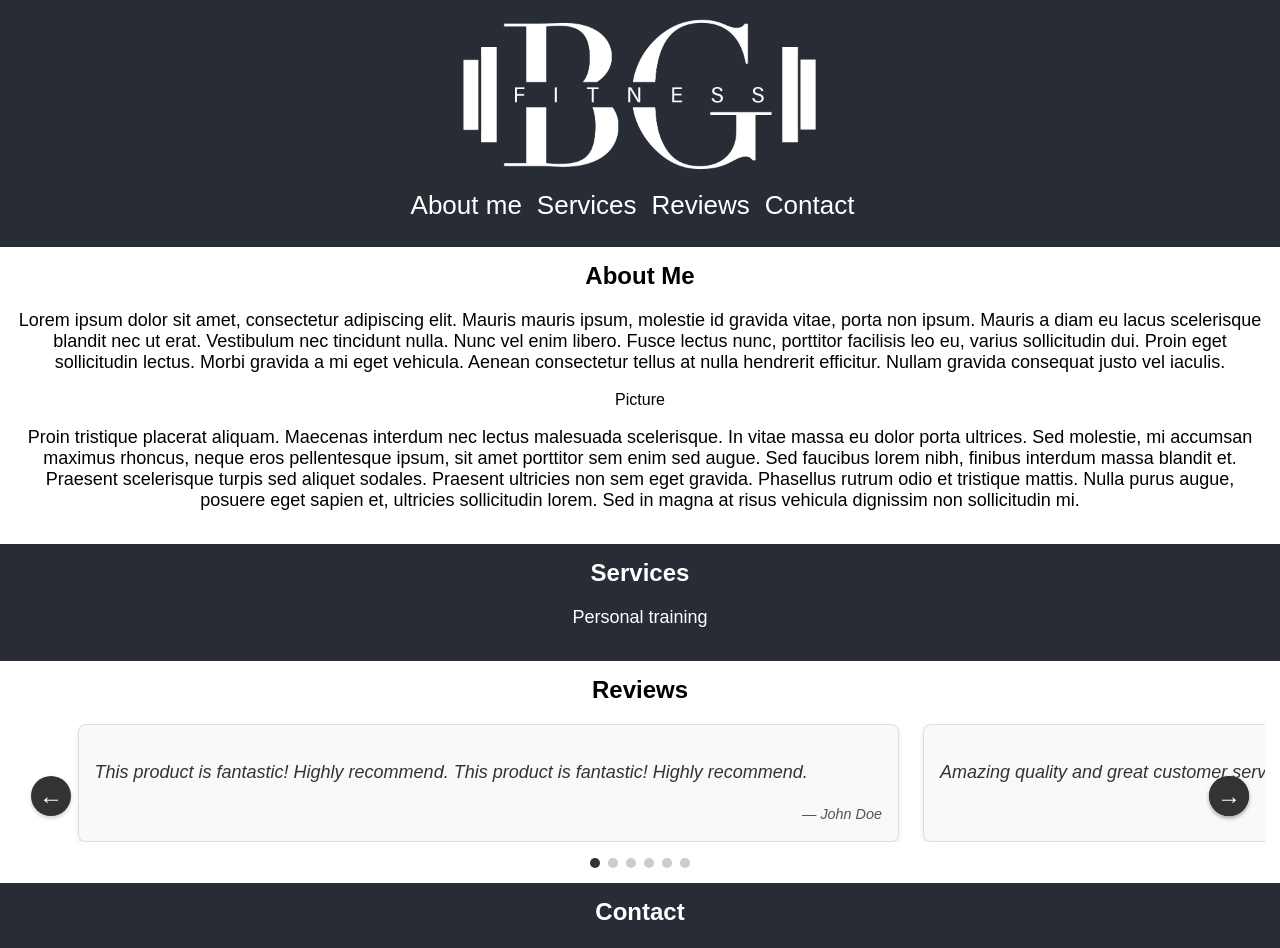
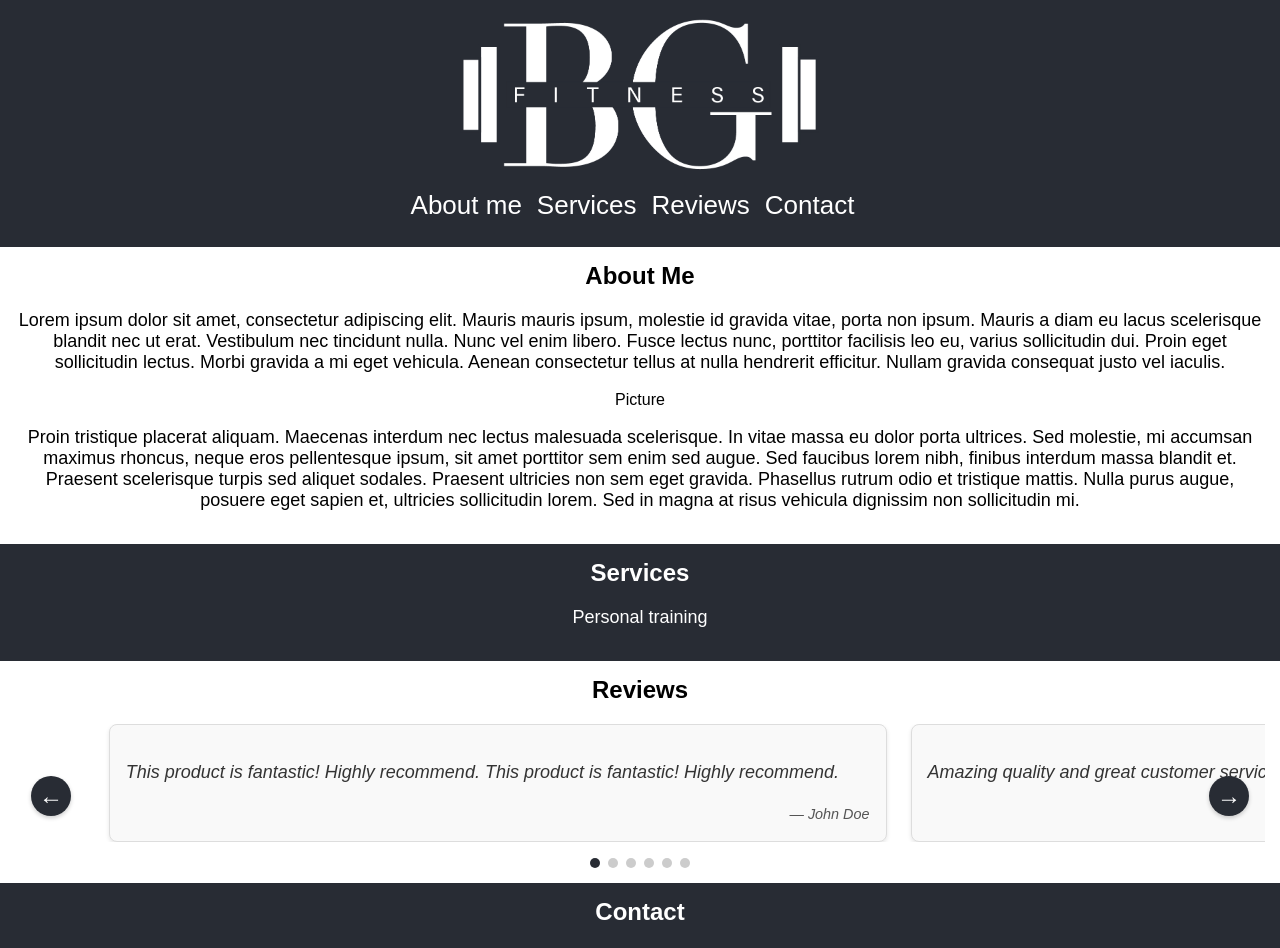
Before and after one commit to Ryan-53/bgfitness, a React (Create React App) app: page / in a window 1280 px wide. Shown: the top 948 px of the page. Built offline with nearby package versions, Linux system fonts and the light colour scheme.

Commit message:
Attempting to fix carousel

```diff
--- a/src/reviews.css
+++ b/src/reviews.css
@@ -13,8 +13,11 @@
   scroll-snap-type: x mandatory;
   gap: 1.5rem;
   scroll-snap-align: start;
-  padding-left: 5%;
-  padding-right: 5%;
+  position: relative;
+
+  /* Add padding to ensure the first and last boxes are fully visible */
+  padding-left: calc((100% - 85%) / 2); /* Half of the non-occupied space */
+  padding-right: calc((100% - 85%) / 2);
 
   /* Hide the horizontal scrollbar */
   scrollbar-width: none; /* Firefox */
@@ -27,7 +30,6 @@
 .review-box {
   flex: 0 0 70%;
   max-width: 70%;
-  width: 70%;
   scroll-snap-align: center;
   background: #f9f9f9;
   border: 1px solid #ddd;
@@ -77,7 +79,7 @@ footer {
 }
 
 .dot.active {
-  background: #333;
+  background: #282c34;
 }
 
 /* Arrow button styles */
@@ -89,7 +91,7 @@ footer {
   height: 40px;
   border: none;
   border-radius: 50%;
-  background-color: #333; /* Dark background */
+  background-color: #282c34; /* Dark background */
   color: white;
   font-size: 1.5rem;
   cursor: pointer;
@@ -102,7 +104,7 @@ footer {
 }
 
 .nav-arrow:hover {
-  background-color: #555; /* Slightly lighter on hover */
+  background-color: #4b4e53; /* Slightly lighter on hover */
 }
 
 .left-arrow {
@@ -115,14 +117,12 @@ footer {
 
 /* Responsive adjustments */
 @media (max-width: 768px) {
+  /* Carousel styling */
   .review-box {
-    flex: 0 0 70%; /* Shrink quote box width for mobile */
-    max-width: 70%; /* Ensure the quote box does not overflow */
+    flex: 0 0 30%; /* Shrink quote box width for mobile */
+    max-width: 30%; /* Ensure the quote box does not overflow */
   }
-  .review-track {
-    padding-left: 0; /* Adjust padding to match smaller width */
-    padding-right: 0;
-  }
+
   /* Arrow styling */
   .nav-arrow {
     width: 30px;
--- a/src/reviews.js
+++ b/src/reviews.js
@@ -1,4 +1,4 @@
-import React, { useState, useRef, useEffect } from 'react';
+import React, { useState, useRef } from 'react';
 import './reviews.css';
 
 const Reviews = ({ reviews }) => {
@@ -26,16 +26,29 @@ const Reviews = ({ reviews }) => {
     }
   };
 
-  const scrollLeft = () => {
-    trackRef.current.scrollBy({
-      left: -trackRef.current.offsetWidth,
-      behavior: "smooth",
-    });
-  };
+  const scrollToNext = (direction) => {
+    const track = trackRef.current;
+    const boxWidth = track.querySelector(".review-box").offsetWidth; // Get the width of one quote
+    const gap = parseFloat(getComputedStyle(track).gap) || 0; // Account for gap between boxes
 
-  const scrollRight = () => {
-    trackRef.current.scrollBy({
-      left: trackRef.current.offsetWidth,
+    const totalScrollWidth = track.scrollWidth; // Total scrollable width
+    const visibleWidth = track.offsetWidth; // Width of the carousel window
+    const maxScrollLeft = totalScrollWidth - visibleWidth; // Max scroll position
+
+    // Calculate current scroll position
+    const currentScroll = track.scrollLeft;
+
+    // Determine next scroll position
+    let newScrollLeft;
+    if (direction === "right") {
+      newScrollLeft = Math.min(currentScroll + boxWidth + gap, maxScrollLeft);
+    } else {
+      newScrollLeft = Math.max(currentScroll - boxWidth - gap, 0);
+    }
+
+    // Scroll to the calculated position
+    track.scrollTo({
+      left: newScrollLeft,
       behavior: "smooth",
     });
   };
@@ -44,7 +57,7 @@ const Reviews = ({ reviews }) => {
     <div className="review-carousel">
 
       {/* Scroll left arrow */}
-      <button className="nav-arrow left-arrow" onClick={scrollLeft}>
+      <button className="nav-arrow left-arrow" onClick={() => scrollToNext("left")}>
         &larr;
       </button>
 
@@ -61,7 +74,6 @@ const Reviews = ({ reviews }) => {
             </blockquote>
           </div>
         ))}
-        <button class="nav-arrow right-arrow">&rarr;</button>
       </div>
 
       {/* Navigation Dots */}
@@ -76,7 +88,7 @@ const Reviews = ({ reviews }) => {
       </div>
 
       {/* Scroll right arrow */}
-      <button className="nav-arrow right-arrow" onClick={scrollRight}>
+      <button className="nav-arrow right-arrow" onClick={() => scrollToNext("right")}>
         &rarr;
       </button>
     </div>
```
